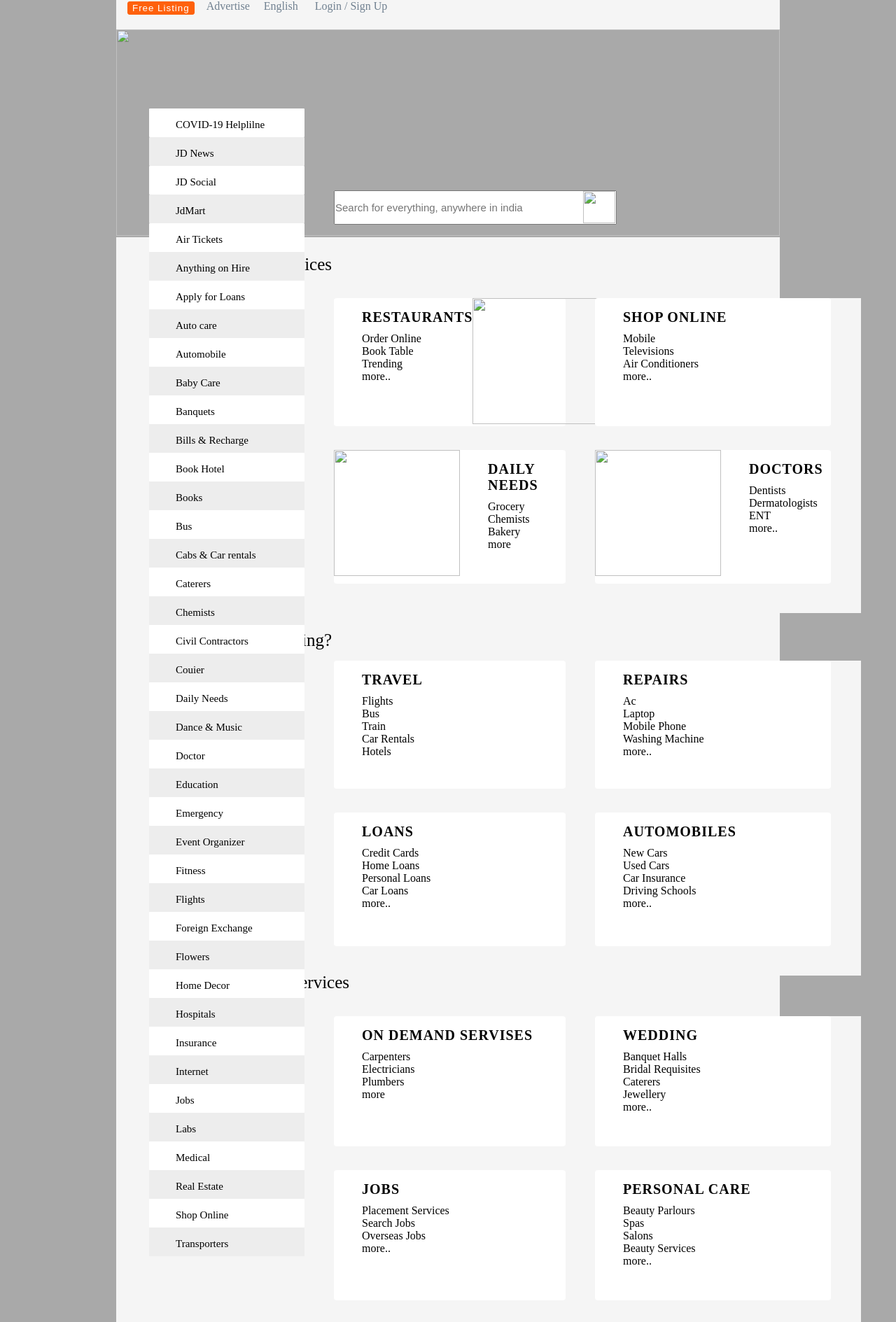
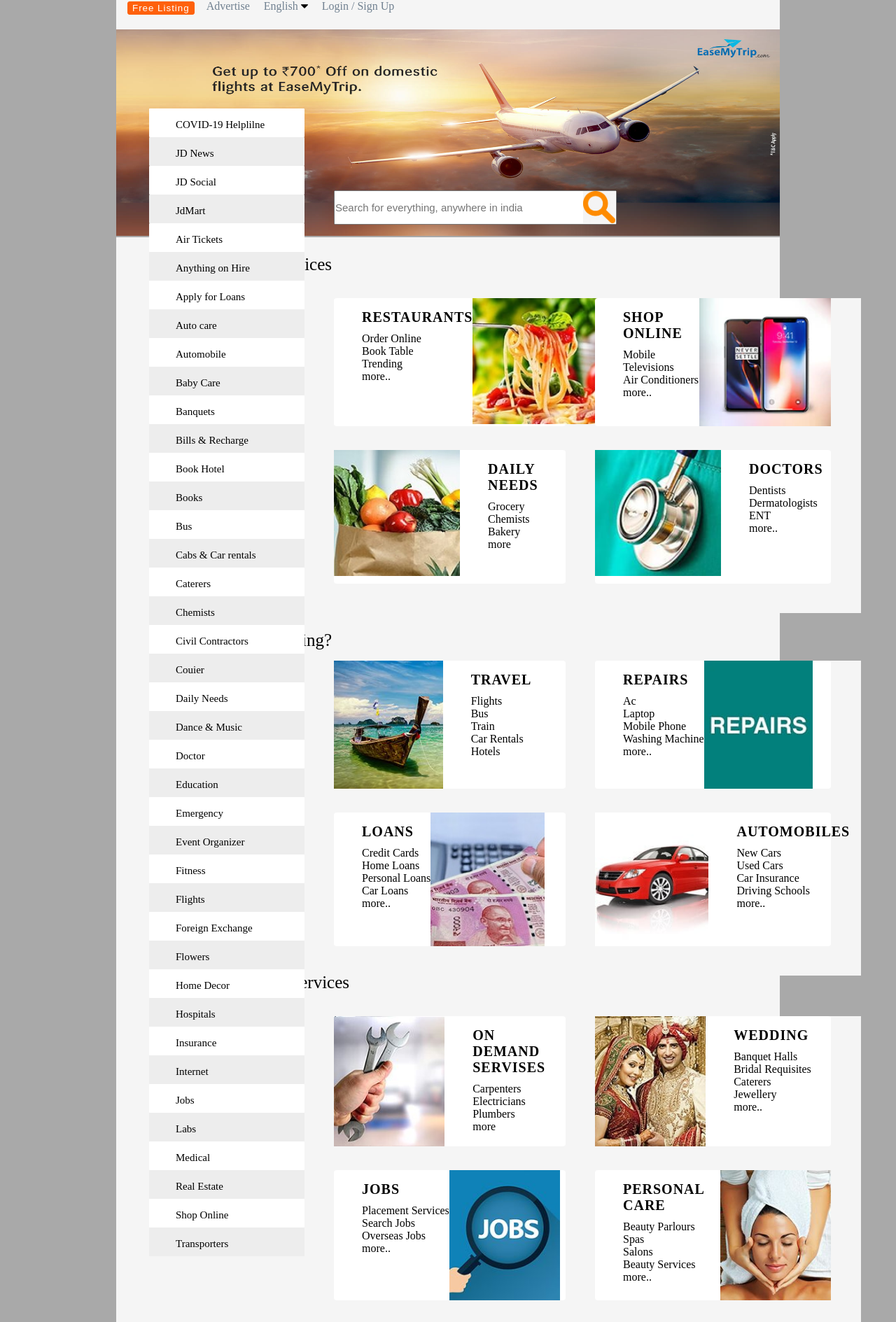
Before and after one commit to PankajLuhar/Just-dial-Demo1, a plain HTML site: page index.html in a window 1280 px wide. Shown: the part 72-1961 px from the top of the page at 70% size. Drawn offline with Linux system fonts and the light colour scheme.

Commit message:
Add files via upload

```diff
--- a/index.html
+++ b/index.html
@@ -11,7 +11,7 @@
     <div id="header">
 
        <div class="img1">
-        <img src="img/2.svg" alt="">
+        <img src="2.svg" alt="">
        </div>
 
            <div class="text1">
@@ -29,7 +29,7 @@
             </div>
 
         <div class="text3">
-            <a href="">English   <i><img id="img5" src="img/5.png" alt=""></i> </a>
+            <a href="">English   <i><img id="img5" src="5.png" alt=""></i> </a>
 
         </div>
 
@@ -41,9 +41,9 @@
      </div>
 
      <div class="mid-picture">
-       <img src="img/6.jpg" alt="">
+       <img src="6.jpg" alt="">
        <input type="text" id="search1" placeholder="Search for everything, anywhere in india" name="search2">
-       <img src="img/22.png" id="img22" alt="">
+       <img src="22.png" id="img22" alt="">
      </div>
      <br>
 
@@ -107,7 +107,7 @@
               <li class="list-item">Trending</li>
               <li class="list-item">more..</li>
             </ul>
-             <img src="img/7.jpg" id="img7" alt="">
+             <img src="7.jpg" id="img7" alt="">
 
            </div>
            <div class="middle-content1">
@@ -118,12 +118,12 @@
               <li class="list-item">Air Conditioners</li>
               <li class="list-item">more..</li>
             </ul>
-             <img src="img/8.webp" id="img8" alt="">
+             <img src="8.webp" id="img8" alt="">
 
            </div>
            <br>
            <div class="middle-content2">
-             <img src="img/20.jpg" id="img20" alt="">
+             <img src="20.jpg" id="img20" alt="">
              <ul>
                <li class="head">DAILY NEEDS</li>
                <li class="list-item">Grocery</li>
@@ -133,7 +133,7 @@
              </ul>
            </div>
            <div class="middle-content2">
-             <img src="img/9.jpg" id="img9" alt="">
+             <img src="9.jpg" id="img9" alt="">
              <ul>
                <li class="head">DOCTORS</li>
                <li class="list-item">Dentists</li>
@@ -150,7 +150,7 @@
 
         <div class="grider-container2">
           <div class="middle-content1">
-            <img src="img/10.jpg" id="img10" alt="">
+            <img src="10.jpg" id="img10" alt="">
             <ul>
               <li class="head">TRAVEL</li>
               <li class="list-item">Flights</li>
@@ -169,7 +169,7 @@
               <li class="list-item">Washing Machine</li>
               <li class="list-item">more..</li>
             </ul>
-            <img src="img/21.jpeg" id="img11" alt="">
+            <img src="21.jpeg" id="img11" alt="">
           </div>
           <br>
           <div class="middle-content2">
@@ -181,10 +181,10 @@
               <li class="list-item">Car Loans</li>
               <li class="list-item">more..</li>
             </ul>
-            <img src="img/12.jpg" id="img12" alt="">
+            <img src="12.jpg" id="img12" alt="">
           </div>
           <div class="middle-content2">
-            <img src="img/13.jpg" id="img13" alt="">
+            <img src="13.jpg" id="img13" alt="">
             <ul>
               <li class="head">AUTOMOBILES</li>
               <li class="list-item">New Cars</li>
@@ -201,7 +201,7 @@
         </div>
         <div class="grider-container3">
           <div class="middle-content1">
-            <img src="img/14.jpg" id="img14" alt="">
+            <img src="14.jpg" id="img14" alt="">
             <ul>
               <li class="head">ON DEMAND SERVISES</li>
               <li class="list-item"> Carpenters</li>
@@ -211,7 +211,7 @@
             </ul>
           </div>
           <div class="middle-content1">
-            <img src="img/15.jpg" id="img15" alt="">
+            <img src="15.jpg" id="img15" alt="">
             <ul>
               <li class="head">WEDDING</li>
               <li class="list-item">Banquet Halls</li>
@@ -230,7 +230,7 @@
               <li class="list-item">Overseas Jobs</li>
               <li class="list-item">more..</li>
             </ul>
-            <img src="img/16.jpg" id="img16" alt="">
+            <img src="16.jpg" id="img16" alt="">
           </div>
           <div class="middle-content2">
             <ul>
@@ -241,11 +241,11 @@
               <li class="list-item">Beauty Services</li>
               <li class="list-item">more..</li>
             </ul>
-            <img src="img/17.jpg" id="img17" alt="">
+            <img src="17.jpg" id="img17" alt="">
           </div>
           <br>
           <div class="middle-content1">
-            <img src="img/18.jpg" id="img18" alt="">
+            <img src="18.jpg" id="img18" alt="">
             <ul>
               <li class="head">REAL ESTATE</li>
               <li class="list-item">Buy</li>
@@ -256,7 +256,7 @@
             </ul>
           </div>
           <div class="middle-content1">
-            <img src="img/19.jpg" id="img19" alt="">
+            <img src="19.jpg" id="img19" alt="">
             <ul>
               <li class="head">FLOWERS</li>
               <li class="list-item">Florists</li>
@@ -292,7 +292,7 @@
     </div>
 
     <div class="contact">
-      <img src="img/23.jpg" alt="">
+      <img src="23.jpg" alt="">
     </div>
 
    </div>
```
